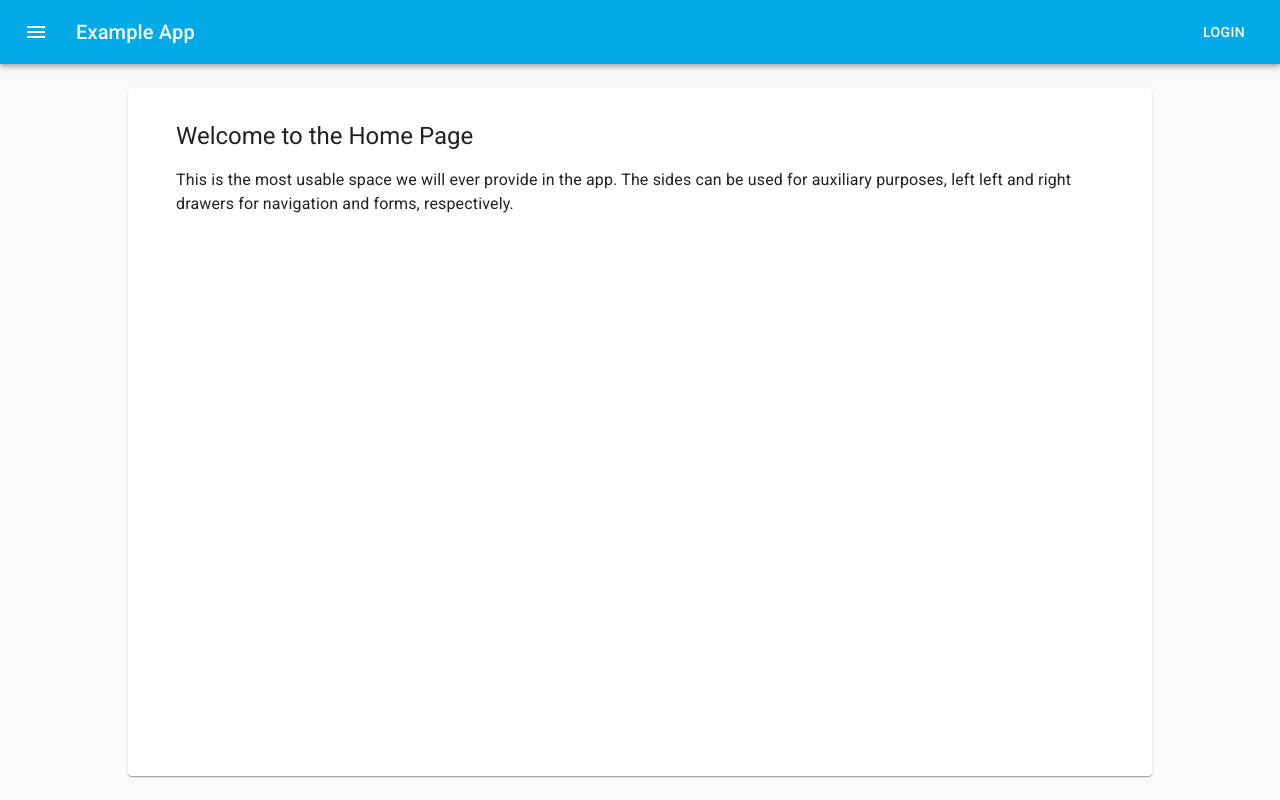
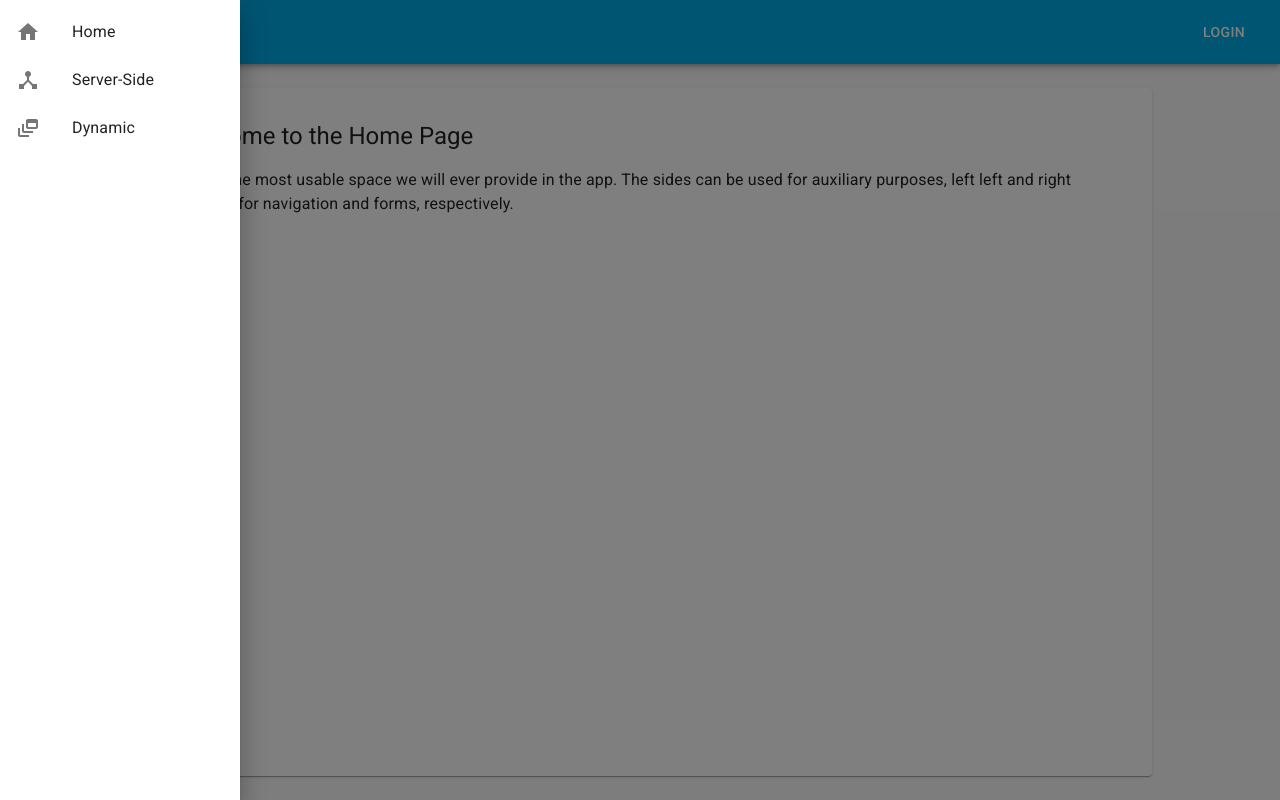
Before and after one commit to tonytino/naany, a Next.js app: page / in a window 1280 px wide. Both pictures are taken after a click on the button "Open Navigation". Built offline with nearby package versions, Linux system fonts and the light colour scheme.

Commit message:
Add LayoutContext and Nav for Drawer

```diff
--- a/components/index.js
+++ b/components/index.js
@@ -1 +1 @@
-export { default as Layout } from './Layout';
+export { Layout, LayoutContext } from './Layout';
--- a/components/layout/Layout.js
+++ b/components/layout/Layout.js
@@ -1,6 +1,6 @@
 import React from 'react';
 import { makeStyles } from '@material-ui/styles';
-import { AppBar } from './sublayout';
+import { AppBar, Nav } from './sublayout';
 
 const useStyles = makeStyles(theme => ({
   root: {
@@ -11,10 +11,10 @@ const useStyles = makeStyles(theme => ({
 
 function Layout({ children }) {
   const classes = useStyles();
-
   return (
     <div className={classes.root}>
       <AppBar />
+      <Nav />
       {children}
     </div>
   );
--- /dev/null
+++ b/components/layout/LayoutContext.js
@@ -0,0 +1,9 @@
+import React from 'react';
+
+const LayoutContext = React.createContext();
+
+export function useLayoutContext() {
+  return React.useContext(LayoutContext);
+}
+
+export default LayoutContext;
--- a/components/layout/index.js
+++ b/components/layout/index.js
@@ -1 +1,3 @@
-export { default } from './Layout';
+export { default as Layout } from './Layout';
+export { default as LayoutContext } from './LayoutContext';
+export { useLayoutContext } from './LayoutContext';
--- a/components/layout/sublayout/AppBar.js
+++ b/components/layout/sublayout/AppBar.js
@@ -6,6 +6,7 @@ import Typography from '@material-ui/core/Typography';
 import IconButton from '@material-ui/core/IconButton';
 import MenuIcon from '@material-ui/icons/Menu';
 import UserSession from './UserSession';
+import { useLayoutContext } from './../LayoutContext';
 
 const useStyles = makeStyles(theme => ({
   root: {
@@ -21,6 +22,7 @@ const useStyles = makeStyles(theme => ({
 
 function AppBar() {
   const classes = useStyles();
+  const { toggleNavMenu } = useLayoutContext();
 
   return (
     <div className={classes.root}>
@@ -31,6 +33,7 @@ function AppBar() {
             className={classes.menuButton}
             color="inherit"
             aria-label="Open Navigation"
+            onClick={toggleNavMenu}
           >
             <MenuIcon />
           </IconButton>
--- a/components/layout/sublayout/Nav.js
+++ b/components/layout/sublayout/Nav.js
@@ -1,25 +1,85 @@
-import Link from 'next/link'
+import React from 'react';
+import Link from 'next/link';
+import { makeStyles } from '@material-ui/core/styles';
+import Drawer from '@material-ui/core/Drawer';
+import List from '@material-ui/core/List';
+import ListItem from '@material-ui/core/ListItem';
+import ListItemIcon from '@material-ui/core/ListItemIcon';
+import ListItemText from '@material-ui/core/ListItemText';
+import Home from '@material-ui/icons/Home';
+import DeviceHub from '@material-ui/icons/DeviceHub';
+import DynamicFeed from '@material-ui/icons/DynamicFeed';
+import { useLayoutContext } from './../LayoutContext';
 
-function Nav () {
+const useStyles = makeStyles(theme => ({
+  root: {},
+  menu: { width: theme.typography.pxToRem(240) },
+}));
+
+function Nav() {
+  const classes = useStyles();
+  const { navMenuIsOpen, toggleNavMenu } = useLayoutContext();
+
+  const toggleDrawer = React.useCallback(
+    event => {
+      const ignorableKeyDown = event.key === 'Tab' || event.key === 'Shift';
+      const shouldNotToggle = event.type === 'keydown' && ignorableKeyDown;
+      if (!shouldNotToggle) toggleNavMenu();
+    },
+    [toggleNavMenu],
+  );
+
   return (
-    <ul>
-      <li>
-        <Link href="/">
-          <a>Static Example Page</a>
-        </Link>
-      </li>
-      <li>
-        <Link href="/ssr">
-          <a>SSR Example Page</a>
-        </Link>
-      </li>
-      <li>
-        <Link href="/dynamicallyLoaded">
-          <a>Dynamically-loaded Example Page</a>
-        </Link>
-      </li>
-    </ul>
-  )
+    <div className={classes.root}>
+      <Drawer open={navMenuIsOpen} onClose={toggleDrawer}>
+        <NavMenu className={classes.menu} toggleDrawer={toggleDrawer} />
+      </Drawer>
+    </div>
+  );
 }
 
-export default Nav
+export default Nav;
+
+/**
+ * @private Component
+ * Renders the nav menu options
+ */
+function NavMenu({ className, toggleDrawer }) {
+  return (
+    <div
+      className={className}
+      role="presentation"
+      onClick={toggleDrawer}
+      onKeyDown={toggleDrawer}
+    >
+      <List>
+        <Link href="/">
+          <ListItem button>
+            <ListItemIcon>
+              <Home />
+            </ListItemIcon>
+            <ListItemText primary="Home" />
+          </ListItem>
+        </Link>
+
+        <Link href="/ssr">
+          <ListItem button>
+            <ListItemIcon>
+              <DeviceHub />
+            </ListItemIcon>
+            <ListItemText primary="Server-Side" />
+          </ListItem>
+        </Link>
+
+        <Link href="/dynamic">
+          <ListItem button>
+            <ListItemIcon>
+              <DynamicFeed />
+            </ListItemIcon>
+            <ListItemText primary="Dynamic" />
+          </ListItem>
+        </Link>
+      </List>
+    </div>
+  );
+}
--- a/pages/_app.js
+++ b/pages/_app.js
@@ -3,17 +3,37 @@ import App from 'next/app';
 import { ThemeProvider } from '@material-ui/styles';
 import { CssBaseline } from '@material-ui/core';
 import CUSTOM_THEME from '../materialTheme';
-import { Layout } from './../components';
+import { Layout, LayoutContext } from './../components';
 
 class MyApp extends App {
+  constructor(props) {
+    super(props);
+    this.state = {
+      navMenuIsOpen: false,
+    };
+  }
+
+  toggleNavMenu = () => {
+    this.setState(prevState => ({
+      navMenuIsOpen: !prevState.navMenuIsOpen,
+    }));
+  };
+
   render() {
     const { Component, pageProps } = this.props;
+    const { navMenuIsOpen } = this.state;
+    const layoutContext = {
+      navMenuIsOpen,
+      toggleNavMenu: this.toggleNavMenu,
+    };
     return (
       <ThemeProvider theme={CUSTOM_THEME}>
         <CssBaseline />
-        <Layout>
-          <Component {...pageProps} />
-        </Layout>
+        <LayoutContext.Provider value={layoutContext}>
+          <Layout>
+            <Component {...pageProps} />
+          </Layout>
+        </LayoutContext.Provider>
       </ThemeProvider>
     );
   }
```
